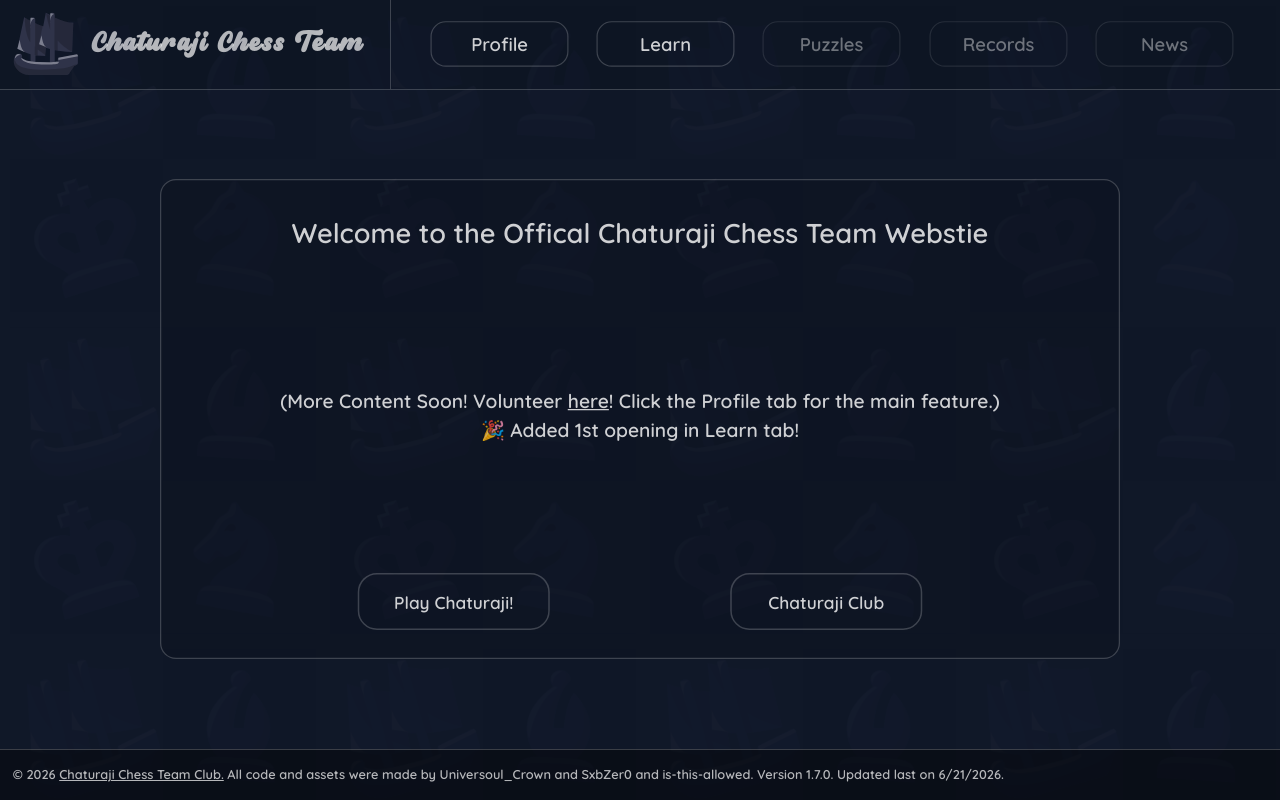
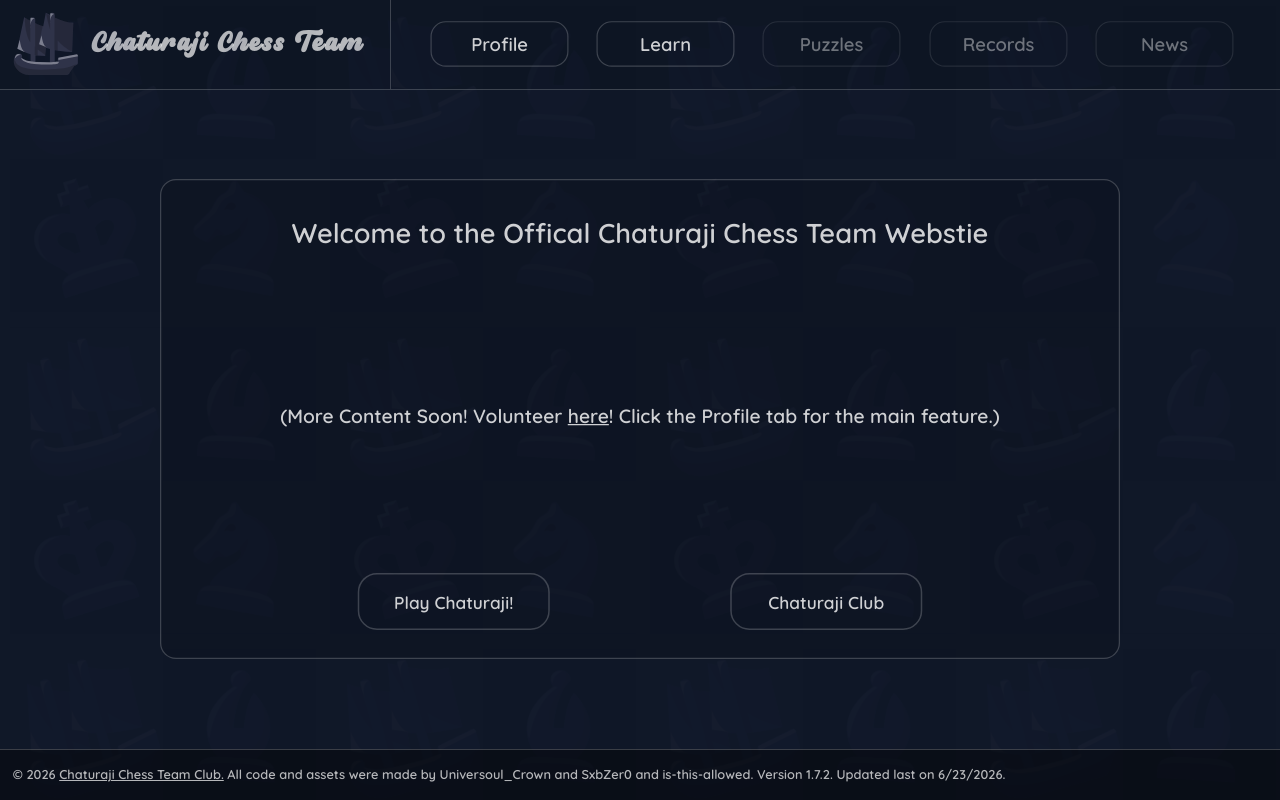
Before and after one commit to KJKJX/chaturaji-chess, a React (Vite) app: page / in a window 1280 px wide. Built offline with nearby package versions, Linux system fonts and the light colour scheme.

Commit message:
added tips

```diff
--- a/package.json
+++ b/package.json
@@ -1,8 +1,8 @@
 {
   "name": "chaturaji-chess-website",
   "private": true,
-  "version": "1.7.0",
-  "lastUpdate": "6/21/2026",
+  "version": "1.7.2",
+  "lastUpdate": "6/23/2026",
   "type": "module",
   "scripts": {
     "dev": "vite",
--- /dev/null
+++ b/src/components/TipsList.jsx
@@ -0,0 +1,115 @@
+import React, { useEffect, useState } from "react";
+import { motion } from "motion/react";
+import { tips } from "../data/tips";
+import Input from "../components/Input";
+const shuffledTips = tips.sort(() => Math.random() - 0.5);
+function TipsList() {
+  const [filteredTips, setFilteredTips] = useState(shuffledTips);
+  const [eloRange, setEloRange] = useState(+localStorage.elo || 0);
+  const [query, setQuery] = useState("");
+  useEffect(() => {
+    let newTips = shuffledTips;
+    newTips = newTips.filter((tip) => tip.title.includes(query));
+    newTips = newTips.filter((tip) => !(tip.elo > eloRange));
+    setFilteredTips(newTips);
+  }, [eloRange, query]);
+  return (
+    <motion.div
+      initial={{
+        opacity: 0,
+      }}
+      animate={{
+        opacity: 1,
+        y: 0,
+        transition: {
+          delay: 1,
+          duration: 0.75,
+        },
+      }}
+      exit={{
+        opacity: 0,
+      }}
+      className="h-full w-full flex flex-col overflow-scroll"
+    >
+      <motion.i
+        initial={{ opacity: 0, filter: "blur(5px)" }}
+        animate={{ opacity: 1, filter: "blur(0px)" }}
+        transition={{ duration: 1.5, delay: 1 }}
+        className="text-white/80 text-[2vw] font-bold text-center"
+      >
+        All Tips
+      </motion.i>
+      <motion.div
+        initial={{
+          opacity: 0,
+          y: 10,
+        }}
+        animate={{
+          opacity: 1,
+          y: 0,
+        }}
+        transition={{ delay: 1.9 }}
+        className=" flex flex-row space-x-[0.75vw] justify-center items-center"
+      >
+        <Input
+          placeholder={"Search Tips"}
+          type={"text"}
+          value={query}
+          onChange={(e) => setQuery(e.target.value)}
+          className={
+            "!h-[1vw] !border-white/50 !border-[0.1vw] rounded-[1vw] mt-[1vw] w-[12vw] text-[1.4vw]"
+          }
+        />
+        <div className="flex flex-row text-[1.4vw]">
+          <p className="!font-black mx-[1vw space-x-[0.5vw] text-white/90">
+            <Input
+              placeholder={"Elo"}
+              type={"text"}
+              value={eloRange}
+              onChange={(e) => setEloRange(e.target.value)}
+              className={
+                "!h-[1vw] !border-white/50 !border-[0.1vw] rounded-[1vw] mt-[1vw]  text-[1.4vw] mr-[0.5vw] w-[7vw]"
+              }
+            />{" "}
+            Elo And Above
+          </p>
+        </div>
+      </motion.div>
+      <motion.div
+        initial={{
+          opacity: 0,
+          y: 10,
+        }}
+        animate={{
+          opacity: 1,
+          y: 0,
+        }}
+        transition={{ delay: 2 }}
+        className="w-full h-fit grid grid-cols-2 p-[2vw] text-[1.1vw] text-white/70 gap-[1vw]"
+      >
+        {filteredTips.map((tip) => (
+          <div className="flex flex-col space-y-[0.1vw]">
+            <div>{tip.title}</div>
+            <a
+              className="text-[1vw] text-white/60 hover:text-white/80 mr-auto text-left italicize"
+              target="_blank"
+              href={`https://chess.com/member/${tip.from}`}
+            >
+              by {tip.from}
+            </a>
+            {tip.elo > 0 && (
+              <p className="text-[1vw] text-white/60">{tip.elo}+</p>
+            )}
+          </div>
+        ))}
+        {filteredTips.length === 0 && (
+          <p className="mx-auto text-[1.5vw] text-white/60 w-full text-center absolute">
+            No tips found...
+          </p>
+        )}
+      </motion.div>
+    </motion.div>
+  );
+}
+
+export default TipsList;
--- a/src/data/tips.jsx
+++ b/src/data/tips.jsx
@@ -1,11 +1,10 @@
-export const tips = [
+let initTips = [
   {
     title: "If you move first, start by pushing your king's pawn.",
     type: "opening",
     info: "...",
     from: "is-this-allowed",
-    elo: Infinity,
-    id: 1,
+    elo: 0,
   },
   {
     title:
@@ -13,24 +12,21 @@ export const tips = [
     type: "tip",
     info: "...",
     from: "is-this-allowed",
-    elo: Infinity,
-    id: 2,
+    elo: 0,
   },
   {
     title: "Always keep your king in a safe, defendable position.",
     type: "tip",
     info: "...",
     from: "is-this-allowed",
-    elo: Infinity,
-    id: 3,
+    elo: 0,
   },
   {
     title: "Don't trade too much! You might end up with too little material.",
     type: "mistake",
     info: "...",
     from: "is-this-allowed",
-    elo: 2350,
-    id: 4,
+    elo: 0,
   },
   {
     title:
@@ -38,8 +34,7 @@ export const tips = [
     type: "mistake",
     info: "...",
     from: "is-this-allowed",
-    elo: Infinity,
-    id: 5,
+    elo: 0,
   },
   {
     title:
@@ -47,8 +42,7 @@ export const tips = [
     type: "tip",
     info: "...",
     from: "Universoul_Crown",
-    elo: 2100,
-    id: 5,
+    elo: 2000,
   },
   {
     title:
@@ -56,7 +50,16 @@ export const tips = [
     type: "tip",
     info: "...",
     from: "Universoul_Crown",
-    elo: 2100,
-    id: 6,
+    elo: 0,
+  },
+  {
+    title: "Remember the 2-loss rule; If you lose twice, take a break!",
+    type: "tip",
+    info: "...",
+    from: "Universoul_Crown",
+    elo: 0,
   },
 ];
+initTips.map((tip, i) => (tip.id = i));
+
+export const tips = initTips;
--- a/src/pages/HomePage.jsx
+++ b/src/pages/HomePage.jsx
@@ -29,8 +29,7 @@ function HomePage() {
           >
             here
           </a>
-          ! Click the Profile tab for the main feature.) <br /> 🎉 Added 1st
-          opening in Learn tab!
+          ! Click the Profile tab for the main feature.)
         </motion.p>
         <motion.div
           initial={{
--- a/src/pages/LearnPage.jsx
+++ b/src/pages/LearnPage.jsx
@@ -10,6 +10,7 @@ import OpeningsList from "../components/OpeningsList";
 import Article from "../components/Article";
 import { guides } from "../data/guides";
 import GuidesList from "../components/GuidesList";
+import TipsList from "../components/TipsList";
 let tabs = [
   {
     title: "openings",
@@ -17,7 +18,7 @@ let tabs = [
   },
   {
     title: "tips",
-    disabled: true,
+    disabled: false,
   },
   {
     title: "guides",
@@ -79,6 +80,7 @@ function LearnPage() {
             onGuidePreviewClick={handleOnGuidePreviewClick}
           />
         )}
+        {selectedTab === "tips" && !loading && <TipsList key="tips" />}
       </AnimatePresence>
     </Main>
   );
```
Also changed, not shown: src/imgs/ruby/crown.svg.
